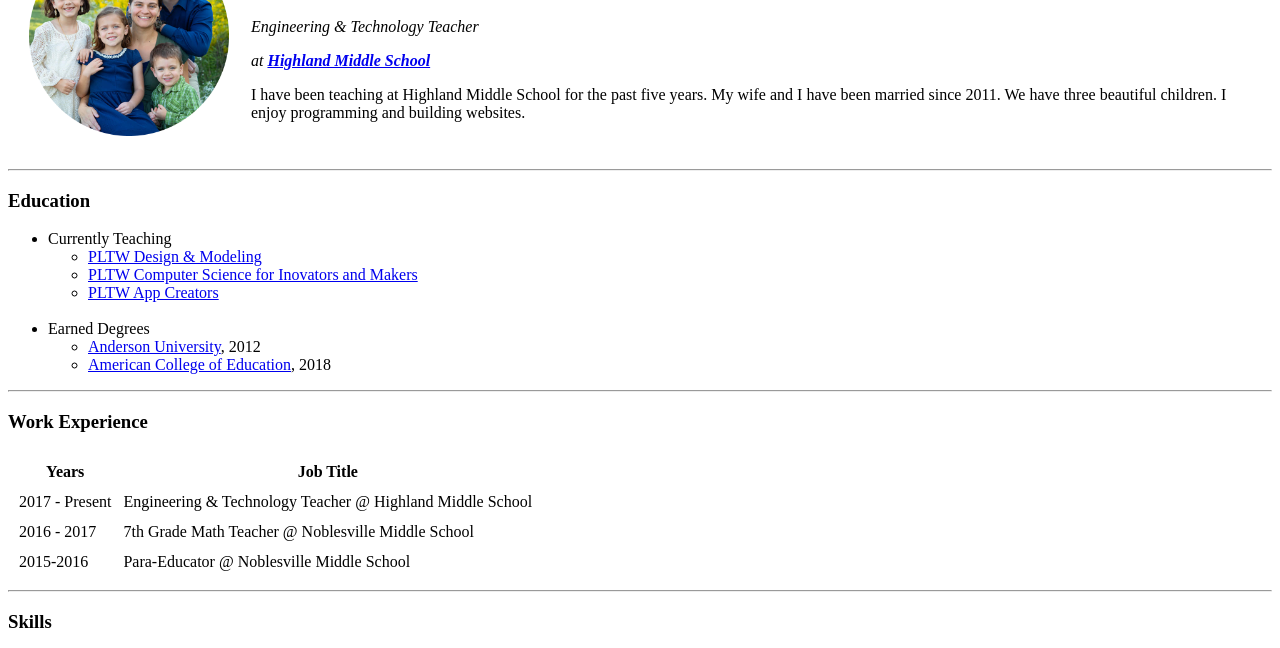
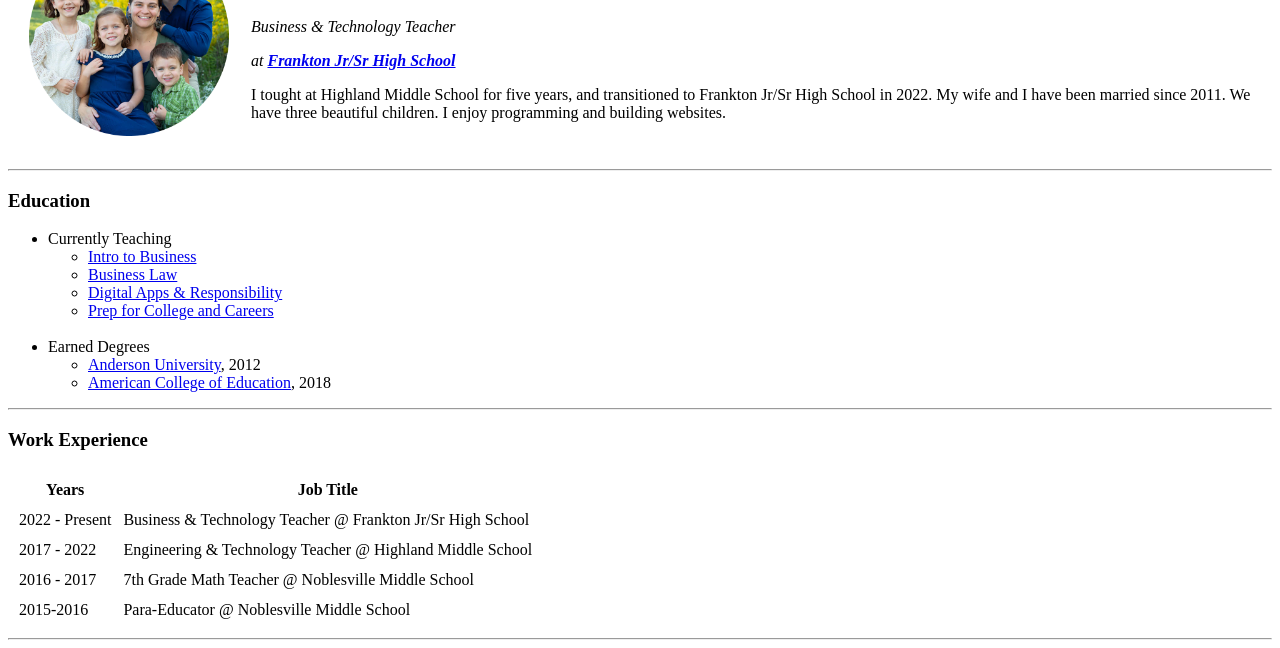
Before and after one commit to Aggarber/CV, a plain HTML site: page index.html in a window 1280 px wide. Shown: the part 93-741 px from the top of the page. Drawn offline with Linux system fonts and the light colour scheme.

Commit message:
12/8/2022 update

```diff
--- a/index.html
+++ b/index.html
@@ -14,11 +14,11 @@
       <td>
         <h1>Grant Garber</h1>
         <em>
-          <p>Engineering & Technology Teacher</p>
-          <p>at <strong><a href="https://hms.acsc.net/">Highland Middle School</a></strong></p>
+          <p>Business & Technology Teacher</p>
+          <p>at <strong><a href="https://www.flcs.k12.in.us/">Frankton Jr/Sr High School</a></strong></p>
         </em>
         <p>
-          I have been teaching at Highland Middle School for the past five years.
+          I tought at Highland Middle School for five years, and transitioned to Frankton Jr/Sr High School in 2022.
           My wife and I have been married since 2011. We have three beautiful children.
           I enjoy programming and building websites.
         </p>
@@ -30,9 +30,10 @@
   <ul>
     <li>Currently Teaching</li>
     <ul>
-      <li><a href="https://www.pltw.org/our-programs/pltw-gateway-curriculum#curriculum-1">PLTW Design & Modeling</a></li>
-      <li><a href="https://www.pltw.org/our-programs/pltw-gateway-curriculum#curriculum-4">PLTW Computer Science for Inovators and Makers</a></li>
-      <li><a href="https://www.pltw.org/our-programs/pltw-gateway-curriculum#curriculum-3">PLTW App Creators</a></li>
+      <li><a href="https://drive.google.com/file/d/1-aYnangCfuVkSsBUpCFxhf8C-Nlvto3H/view?usp=share_link">Intro to Business</a></li>
+      <li><a href="https://drive.google.com/file/d/1-iKWHBFbKkjyXlXdXzh7vHEwbGFvoua9/view?usp=share_link">Business Law</a></li>
+      <li><a href="https://drive.google.com/file/d/1aQgbs3sIGUedohH2dpSrdMJ7_bdgYhb7/view?usp=share_link">Digital Apps & Responsibility</a></li>
+      <li><a href="https://drive.google.com/file/d/1-dfPndEnvIc2QTLNYDgl67Fwb2PBxkTo/view?usp=share_link">Prep for College and Careers</a></li>
     </ul>
     <br>
     <li>Earned Degrees</li>
@@ -52,7 +53,11 @@
     </thead>
     <tbody>
       <tr>
-        <td>2017 - Present</td>
+        <td>2022 - Present</td>
+        <td>Business & Technology Teacher @ Frankton Jr/Sr High School</td>
+      </tr>
+      <tr>
+        <td>2017 - 2022</td>
         <td>Engineering & Technology Teacher @ Highland Middle School</td>
       </tr>
       <tr>
```
